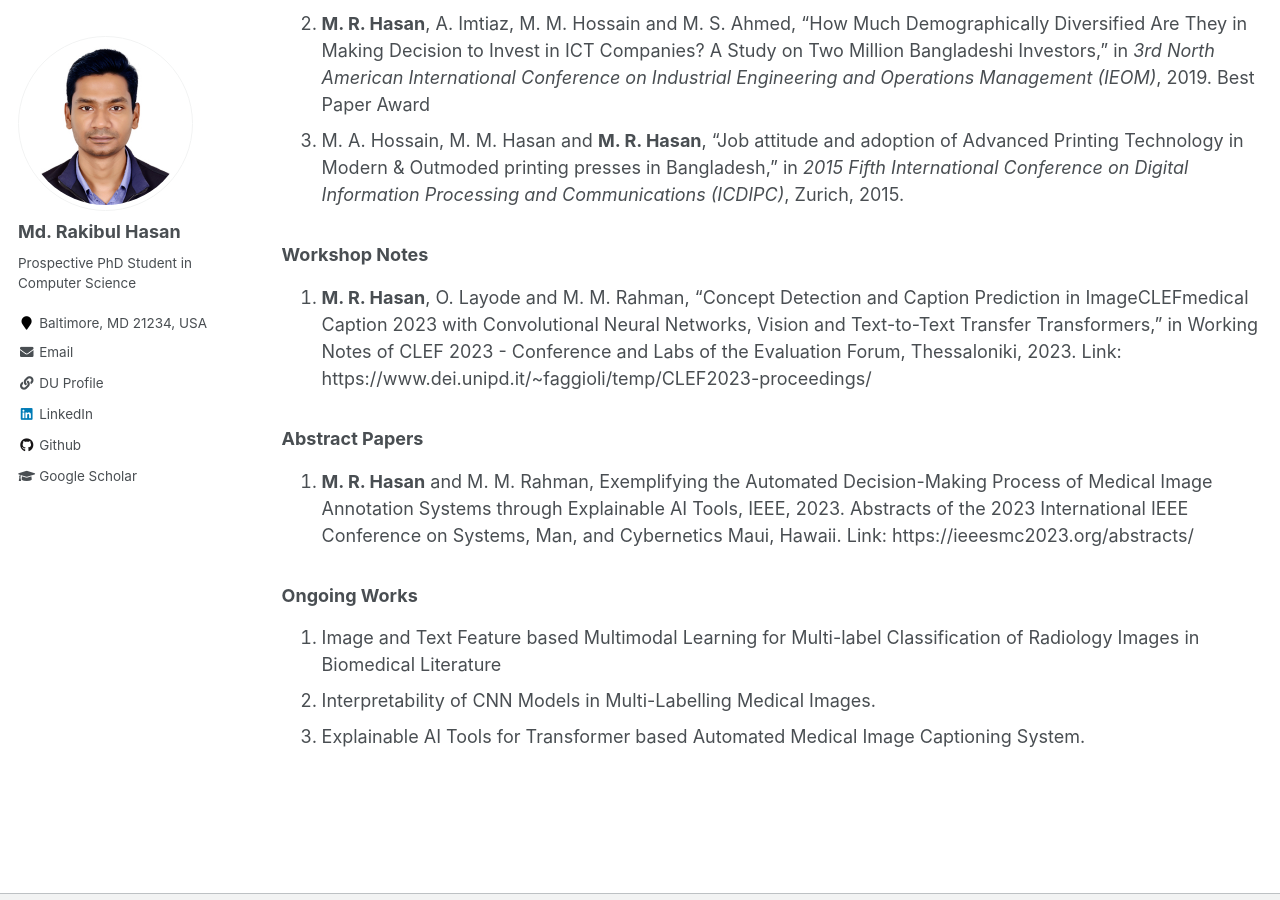
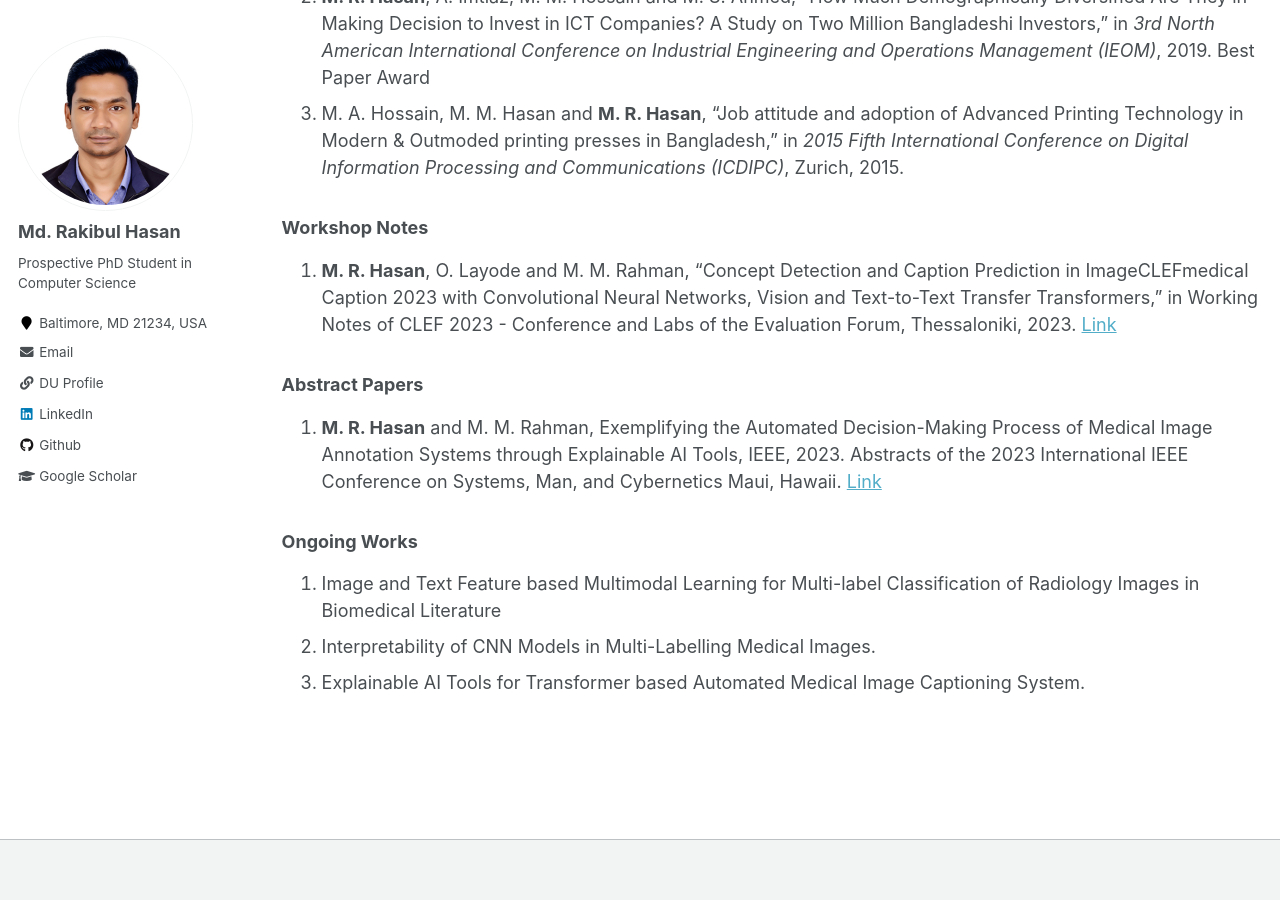
Before and after one commit to Hasan-MdRakibul/hasan-mdrakibul.github.io, a Jekyll site: the page built from _pages/research.md, in a window 1280 px wide and 900 px high, scrolled down 1205 px. Built offline with Jekyll 4.4.1, drawn with Linux system fonts in a browser that asks for light colours; our own code applies the rules of GitHub Pages for plain Markdown files; some of the changed text lies outside the part shown.

Commit message:
init changes

```diff
--- a/_pages/research.md
+++ b/_pages/research.md
@@ -13,9 +13,9 @@ author_profile: true
 - Federated Learning
 
 ### Journal Articles
-1. **M. R. Hasan** and M. A. Hossain, "A Simplified Cybersecurity Policy Framework for the Financial Institutions in Bangladesh: A Survey of Literature," _Journal of Business Studies_, vol. 42, no. 3, pp. 41-81, December 2021. DOI: https://doi.org/10.3329/dujbst.v42i3.65120
+1. **M. R. Hasan** and M. A. Hossain, "A Simplified Cybersecurity Policy Framework for the Financial Institutions in Bangladesh: A Survey of Literature," _Journal of Business Studies_, vol. 42, no. 3, pp. 41-81, December 2021. [DOI](https://doi.org/10.3329/dujbst.v42i3.65120)
 2. **M. R. Hasan**, "Continuity of Using Social Networking Sites and the Expectation Disconfirmation Theory," _Journal of Business Studies_, vol. 40, no. 3, pp. 1-22, December 2019.
-3. M. A. Hossain, R. Quaresma, **M. R. Hasan** and A. Imtiaz, "An insight into the bilateral readiness towards telemedicine," _Health and Technology_, vol. 9, pp. 471-486, August 2019. DOI:  https://doi.org/10.1007/s12553-019-00328-
+3. M. A. Hossain, R. Quaresma, **M. R. Hasan** and A. Imtiaz, "An insight into the bilateral readiness towards telemedicine," _Health and Technology_, vol. 9, pp. 471-486, August 2019. [DOI](https://doi.org/10.1007/s12553-019-00328-1)
 4. M. M. Hossain, A. Imtiaz and **M. R. Hasan**, "Forecasting the General Index of Dhaka Stock Exchange," _International Research Journal of Finance and Economics__, no. 171, Jan-Feb 2019.
 5. **M. R. Hasan**, M. Salehin and M. T. Islam, "Determinants of Graduate Students’ Usage of Online Social Media as a Job Searching Tool: The Changing Landscape of Labor Market in Bangladesh," _Review of Public Administration and Management_, vol. 6, no. 2, 2018.
 6. **M. R. Hasan**, M. S. Rahman, M. T. Islam and M. F. Hasan, "Smartphone and Our Students: Is it being good for their study?," _Journal of Information Engineering and Applications_, vol. 7, no. 3, 2017.
@@ -27,10 +27,10 @@ author_profile: true
 3. M. A. Hossain, M. M. Hasan and **M. R. Hasan**, "Job attitude and adoption of Advanced Printing Technology in Modern & Outmoded printing presses in Bangladesh," in _2015 Fifth International Conference on Digital Information Processing and Communications (ICDIPC)_, Zurich, 2015.
 
 ### Workshop Notes
-1. **M. R. Hasan**, O. Layode and M. M. Rahman, "Concept Detection and Caption Prediction in ImageCLEFmedical Caption 2023 with Convolutional Neural Networks, Vision and Text-to-Text Transfer Transformers," in Working Notes of CLEF 2023 - Conference and Labs of the Evaluation Forum, Thessaloniki, 2023. Link: https://www.dei.unipd.it/~faggioli/temp/CLEF2023-proceedings/
+1. **M. R. Hasan**, O. Layode and M. M. Rahman, "Concept Detection and Caption Prediction in ImageCLEFmedical Caption 2023 with Convolutional Neural Networks, Vision and Text-to-Text Transfer Transformers," in Working Notes of CLEF 2023 - Conference and Labs of the Evaluation Forum, Thessaloniki, 2023. [Link](https://www.dei.unipd.it/~faggioli/temp/CLEF2023-proceedings/)
 
 ### Abstract Papers
-1. **M. R. Hasan** and M. M. Rahman, Exemplifying the Automated Decision-Making Process of Medical Image Annotation Systems through Explainable AI Tools, IEEE, 2023. Abstracts of the 2023 International IEEE Conference on Systems, Man, and Cybernetics Maui, Hawaii. Link: https://ieeesmc2023.org/abstracts/
+1. **M. R. Hasan** and M. M. Rahman, Exemplifying the Automated Decision-Making Process of Medical Image Annotation Systems through Explainable AI Tools, IEEE, 2023. Abstracts of the 2023 International IEEE Conference on Systems, Man, and Cybernetics Maui, Hawaii. [Link](https://ieeesmc2023.org/abstracts/)
 
 ### Ongoing Works
 1. Image and Text Feature based Multimodal Learning for Multi-label Classification of Radiology Images in Biomedical Literature
```
